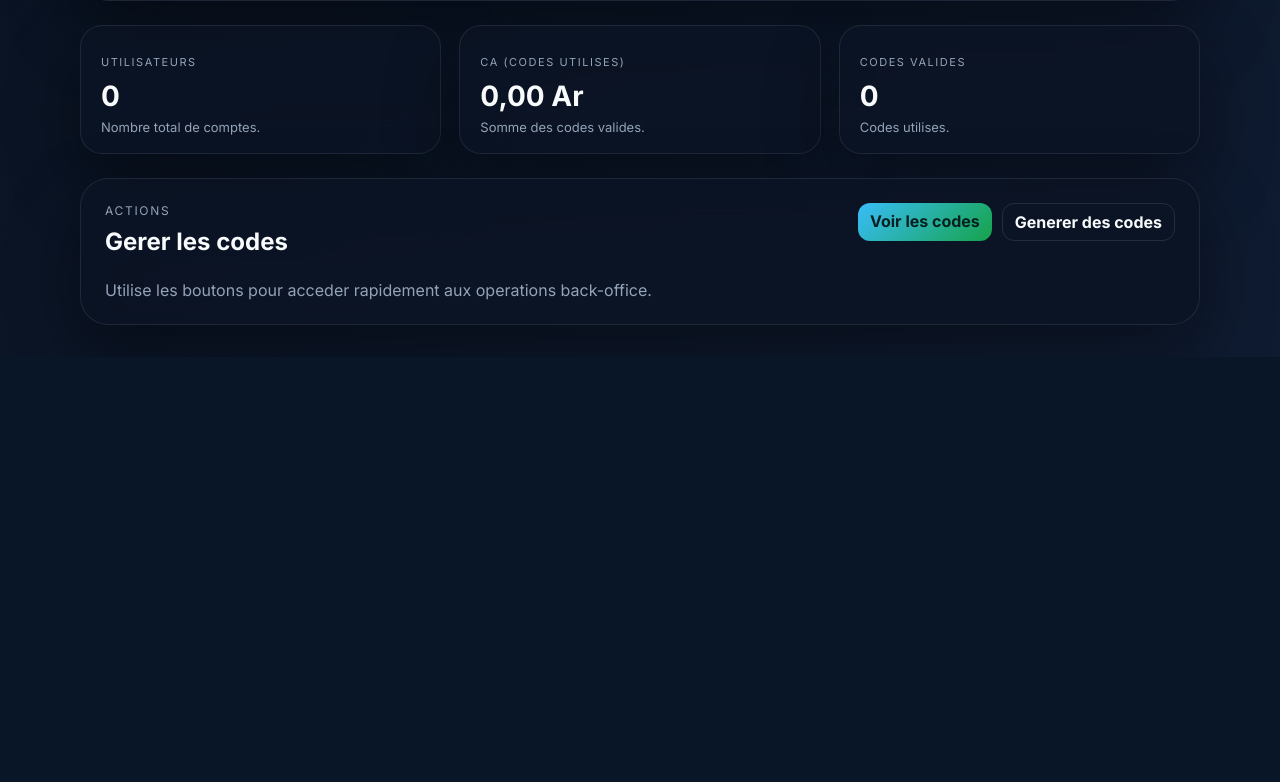
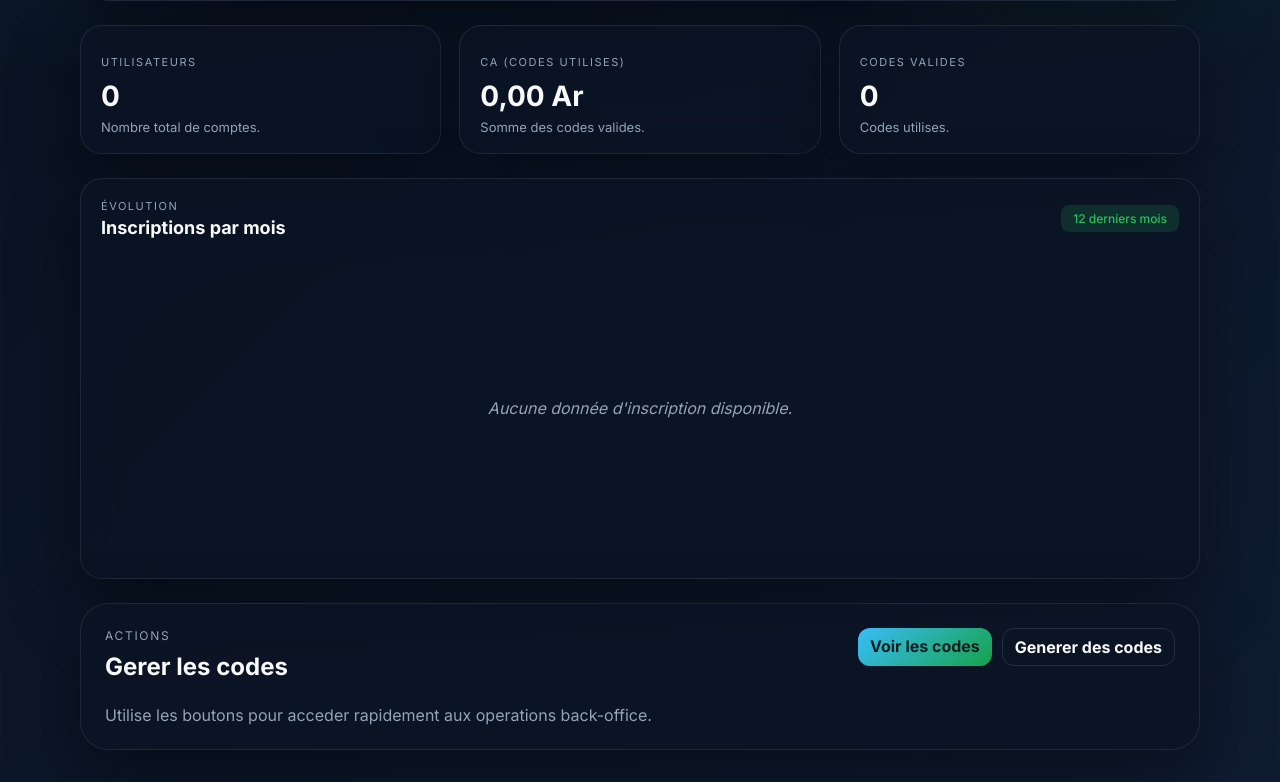
Before and after one commit to 5teeve/BodyMetric, a CodeIgniter 4 app: the page made by app/Views/bo/dashboard.php in a window 1280 px wide. Shown: the part 454-1236 px from the top of the page. Before the commit the page ends 781 px from the top, so only its background shows below. Run offline with PHP 8.4 and a stand-in for CodeIgniter, Linux system fonts and the light colour scheme; the template is opened without the code that fills it, so the values that code supplies are empty; some libraries are stand-ins or nearby versions.

Commit message:
[feature] Graph dashboard

```diff
--- a/app/Views/bo/dashboard.php
+++ b/app/Views/bo/dashboard.php
@@ -2,6 +2,9 @@
 $usersTotal = $usersTotal ?? 0;
 $codesUsed = $codesUsed ?? 0;
 $caTotal = $caTotal ?? 0.0;
+$monthlyLabels = $monthlyLabels ?? [];
+$monthlyData = $monthlyData ?? [];
+$hasChartData = !empty($monthlyLabels) && !empty($monthlyData);
 ?>
 <!doctype html>
 <html lang="fr">
@@ -12,6 +15,7 @@ $caTotal = $caTotal ?? 0.0;
     <link rel="stylesheet" href="<?= base_url('css/header.css') ?>">
     <link rel="stylesheet" href="<?= base_url('css/wallet.css') ?>">
     <link rel="stylesheet" href="<?= base_url('css/bo_dashboard.css') ?>">
+    <script src="https://cdn.jsdelivr.net/npm/chart.js@4.4.1/dist/chart.umd.min.js"></script>
 </head>
 <body data-wallet-page="true">
     <?= view('partials/header', ['isAdmin' => $isAdmin ?? false, 'isConnected' => $isConnected ?? false]) ?>
@@ -47,6 +51,27 @@ $caTotal = $caTotal ?? 0.0;
             </article>
         </section>
 
+        <section class="chart-section">
+            <div class="chart-card">
+                <div class="chart-header">
+                    <div>
+                        <p class="chart-kicker">Évolution</p>
+                        <h2>Inscriptions par mois</h2>
+                    </div>
+                    <span class="chart-badge">12 derniers mois</span>
+                </div>
+                <div class="chart-container">
+                    <?php if ($hasChartData): ?>
+                        <canvas id="registrationsChart"></canvas>
+                    <?php else: ?>
+                        <div class="chart-empty">
+                            <p>Aucune donnée d'inscription disponible.</p>
+                        </div>
+                    <?php endif; ?>
+                </div>
+            </div>
+        </section>
+
         <section class="wallet-card bo-dashboard-card">
             <div class="card-heading">
                 <div>
@@ -61,5 +86,99 @@ $caTotal = $caTotal ?? 0.0;
             <p class="bo-dashboard-note">Utilise les boutons pour acceder rapidement aux operations back-office.</p>
         </section>
     </main>
+
+    <?php if ($hasChartData): ?>
+    <script>
+        document.addEventListener('DOMContentLoaded', function() {
+            const ctx = document.getElementById('registrationsChart').getContext('2d');
+
+            const labels = <?= json_encode($monthlyLabels) ?>;
+            const data = <?= json_encode($monthlyData) ?>;
+
+            new Chart(ctx, {
+                type: 'line',
+                data: {
+                    labels: labels,
+                    datasets: [{
+                        label: 'Nouvelles inscriptions',
+                        data: data,
+                        borderColor: '#22c55e',
+                        backgroundColor: 'rgba(34, 197, 94, 0.1)',
+                        borderWidth: 3,
+                        pointBackgroundColor: '#22c55e',
+                        pointBorderColor: '#ffffff',
+                        pointBorderWidth: 2,
+                        pointRadius: 5,
+                        pointHoverRadius: 7,
+                        fill: true,
+                        tension: 0.4
+                    }]
+                },
+                options: {
+                    responsive: true,
+                    maintainAspectRatio: false,
+                    plugins: {
+                        legend: {
+                            display: true,
+                            position: 'top',
+                            labels: {
+                                color: '#e2e8f0',
+                                font: {
+                                    size: 13
+                                }
+                            }
+                        },
+                        tooltip: {
+                            backgroundColor: 'rgba(15, 23, 42, 0.9)',
+                            titleColor: '#e2e8f0',
+                            bodyColor: '#e2e8f0',
+                            borderColor: 'rgba(148, 163, 184, 0.2)',
+                            borderWidth: 1,
+                            padding: 12,
+                            displayColors: false,
+                            callbacks: {
+                                label: function(context) {
+                                    return context.parsed.y + ' inscription' + (context.parsed.y > 1 ? 's' : '');
+                                }
+                            }
+                        }
+                    },
+                    scales: {
+                        x: {
+                            grid: {
+                                color: 'rgba(148, 163, 184, 0.1)',
+                                drawBorder: false
+                            },
+                            ticks: {
+                                color: '#94a3b8',
+                                font: {
+                                    size: 11
+                                }
+                            }
+                        },
+                        y: {
+                            beginAtZero: true,
+                            grid: {
+                                color: 'rgba(148, 163, 184, 0.1)',
+                                drawBorder: false
+                            },
+                            ticks: {
+                                color: '#94a3b8',
+                                font: {
+                                    size: 11
+                                },
+                                stepSize: 1
+                            }
+                        }
+                    },
+                    interaction: {
+                        intersect: false,
+                        mode: 'index'
+                    }
+                }
+            });
+        });
+    </script>
+    <?php endif; ?>
 </body>
 </html>
--- a/public/css/bo_dashboard.css
+++ b/public/css/bo_dashboard.css
@@ -64,3 +64,61 @@
     color: var(--text);
     border: 1px solid rgba(148, 163, 184, 0.18);
 }
+
+/* Chart Section */
+.chart-section {
+    margin-bottom: 24px;
+}
+
+.chart-card {
+    background: var(--panel);
+    border: 1px solid var(--panel-border);
+    border-radius: var(--radius-lg);
+    padding: 20px;
+    box-shadow: var(--shadow);
+    backdrop-filter: blur(18px);
+}
+
+.chart-header {
+    display: flex;
+    justify-content: space-between;
+    align-items: center;
+    margin-bottom: 20px;
+}
+
+.chart-header h2 {
+    font-size: 18px;
+    margin: 4px 0 0;
+    color: var(--text);
+}
+
+.chart-kicker {
+    text-transform: uppercase;
+    letter-spacing: 0.14em;
+    font-size: 11px;
+    color: var(--muted);
+    margin: 0;
+}
+
+.chart-badge {
+    font-size: 12px;
+    padding: 6px 12px;
+    background: rgba(34, 197, 94, 0.15);
+    color: #22c55e;
+    border-radius: 8px;
+    font-weight: 500;
+}
+
+.chart-container {
+    height: 300px;
+    position: relative;
+}
+
+.chart-empty {
+    height: 100%;
+    display: flex;
+    align-items: center;
+    justify-content: center;
+    color: var(--muted);
+    font-style: italic;
+}
```
Also changed, not shown: app/Controllers/Bo/DashboardController.php (+48 -0 lines).
